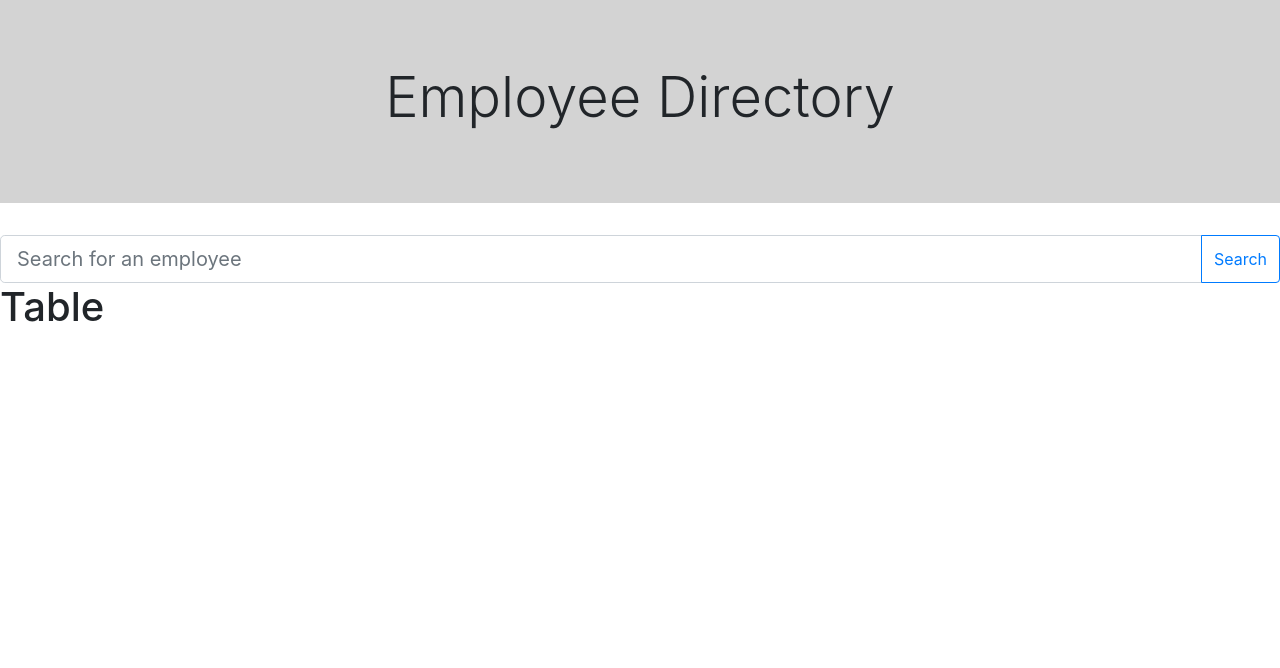
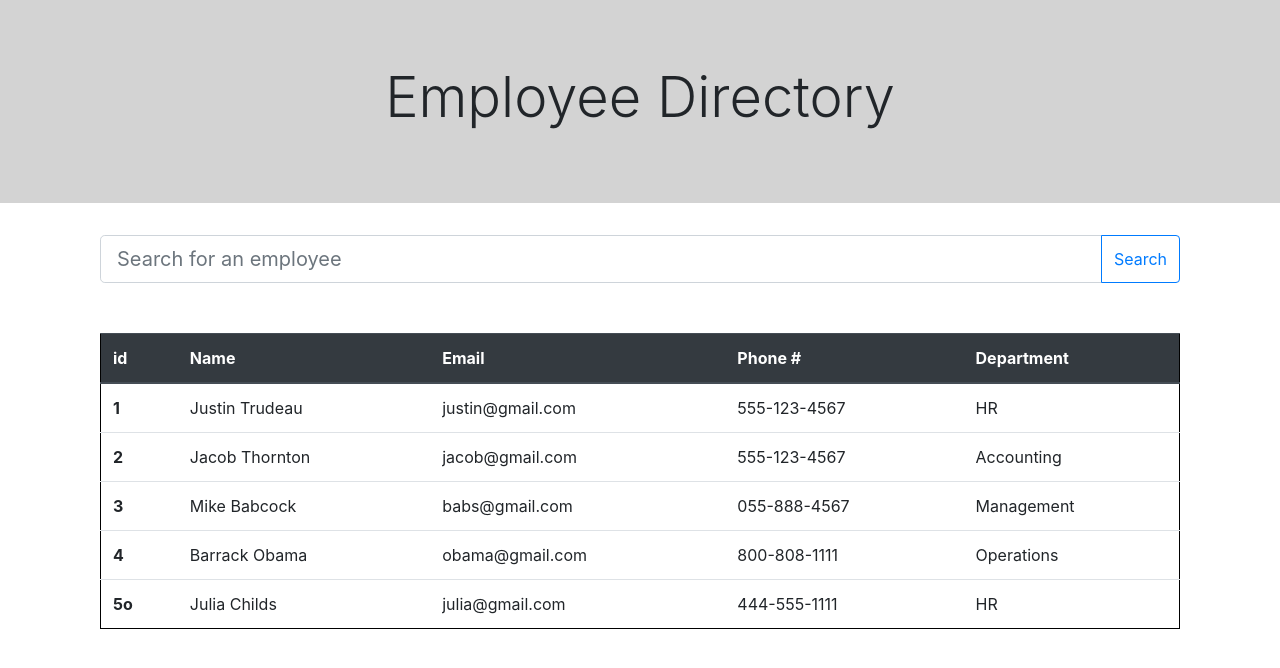
Before and after one commit to jamescalverley/homework-19-react-user-directory, a React (Create React App) app in the folder employee-directory/: page / in a window 1280 px wide. Shown: the top 668 px of the page. Built offline with nearby package versions, Linux system fonts and the light colour scheme.

Commit message:
restructures components, adds fake data to table

```diff
--- a/employee-directory/src/App.js
+++ b/employee-directory/src/App.js
@@ -1,6 +1,7 @@
 import React from 'react';
 import './css/App.css';
 import Header from './components/Header';
+import EmployeeDirectory from './components/EmployeeDirectory';
 import Form from './components/Form';
 import Table from './components/Table';
 
@@ -8,8 +9,7 @@ function App() {
   return (
     <>
       <Header />
-      <Form />
-      <Table />
+      <EmployeeDirectory />
     </>
   );
 }
--- /dev/null
+++ b/employee-directory/src/components/EmployeeDirectory.js
@@ -0,0 +1,22 @@
+import React from 'react';
+import Form from './Form';
+import Table from './Table';
+import '../css/Component-style.css';
+
+
+
+function EmployeeDirectory(){
+  return (
+    <>
+      <div class="form-container">
+        <Form />
+      </div>
+      <div class="table-container">
+        <Table />
+      </div>
+    </>
+  );
+};
+
+
+export default EmployeeDirectory;
--- a/employee-directory/src/components/Form.js
+++ b/employee-directory/src/components/Form.js
@@ -1,17 +1,31 @@
-import React from 'react';
+import React, {useState} from 'react';
+import '../css/Component-style.css';
 
 function Form() {
+  const [ searchValue, setSearchValue ] = useState([]);
+
+  function handleInputChange( event ){
+    const input = event.target.value;
+    console.log('[search input]', input)
+    setSearchValue( input );
+  };
+
+  function handleSearch(){
+    console.log('[SEARCH VALUE]', searchValue)
+  };
+
+
   return (
-    <>
+
     <form>
       <div class="input-group">
-            <input type="text" class="form-control form-control-lg" placeholder="Search for an employee"/>
+          <input onChange={handleInputChange} value={searchValue} type="text" class="form-control form-control-lg" placeholder="Search for an employee"/>
           <div class="input-group-append">
-                <button class="btn btn-outline-primary" type="button">Search</button>
+              <button onClick={ ()=> {handleSearch()}} class="btn btn-outline-primary" type="button">Search</button>
           </div>
       </div>
     </form>
-    </>
+
   );
 };
 
--- a/employee-directory/src/components/Header.js
+++ b/employee-directory/src/components/Header.js
@@ -1,5 +1,5 @@
 import React from 'react';
-import '../css/Header.css';
+import '../css/Component-style.css';
 
 function Header() {
   return (
--- a/employee-directory/src/components/Table.js
+++ b/employee-directory/src/components/Table.js
@@ -1,8 +1,61 @@
 import React from 'react';
+import '../css/Component-style.css';
 
 function Table(){
   return (
-    <h1>Table</h1>
+    <div class="table-wrapper">
+      <table class="table">
+        <thead class="thead-dark">
+          <tr>
+            <th scope="col">id</th>
+            <th scope="col">Name</th>
+            <th scope="col">Email</th>
+            <th scope="col">Phone #</th>
+            <th scope="col">Department</th>
+          </tr>
+        </thead>
+        <tbody>
+          <tr>
+            <th scope="row">1</th>
+            <td>Justin Trudeau</td>
+            <td>justin@gmail.com</td>
+            <td>555-123-4567</td>
+            <td>HR</td>
+          </tr>
+          <tr>
+            <th scope="row">2</th>
+            <td>Jacob Thornton</td>
+            <td>jacob@gmail.com</td>
+            <td>555-123-4567</td>
+            <td>Accounting</td>
+          </tr>
+          <tr>
+            <th scope="row">3</th>
+            <td>Mike Babcock</td>
+            <td>babs@gmail.com</td>
+            <td>055-888-4567</td>
+            <td>Management</td>
+          </tr>
+          <tr>
+            <th scope="row">4</th>
+            <td>Barrack Obama</td>
+            <td>obama@gmail.com</td>
+            <td>800-808-1111</td>
+            <td>Operations</td>
+          </tr>
+          <tr>
+            <th scope="row">5o</th>
+            <td>Julia Childs</td>
+            <td>julia@gmail.com</td>
+            <td>444-555-1111</td>
+            <td>HR</td>
+          </tr>
+
+        </tbody>
+      </table>
+    </div>
+
+
   );
 };
 
--- /dev/null
+++ b/employee-directory/src/css/Component-style.css
@@ -0,0 +1,19 @@
+.jumbotron-fluid {
+  text-align: center;
+  background-color:lightgray;
+}
+
+form {
+  padding-left: 100px;
+  padding-right: 100px;
+  margin-bottom: 50px;
+}
+
+.table-wrapper {
+  padding-left: 100px;
+  padding-right: 100px;
+}
+
+.table {
+  border: 1px solid black;
+}
--- a/employee-directory/src/css/Header.css
+++ /dev/null
@@ -1,4 +0,0 @@
-.jumbotron-fluid {
-  text-align: center;
-  background-color:lightgray;
-}
```
Lines whose indentation alone changed are shown as unchanged.
